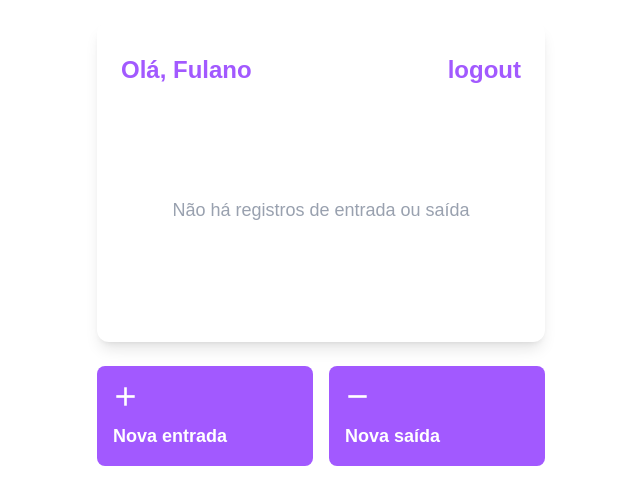
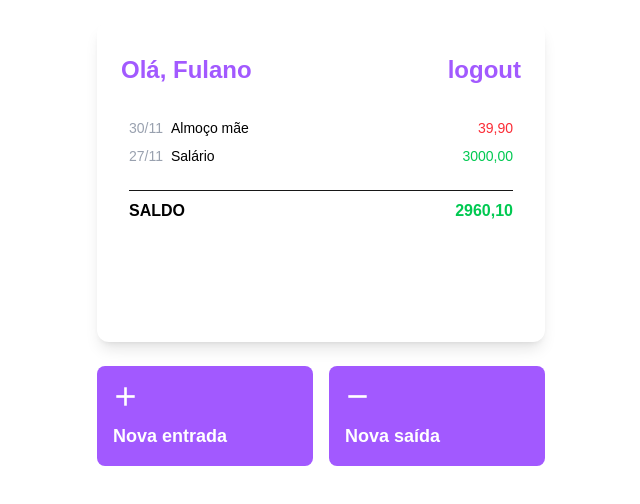
Before and after one commit to Lucas-Muto/MyWallet-FrontEnd, a Next.js app in the folder mywallet-frontend/: page /home in a window 1280 px wide. Shown: the part 156-660 px from the top of the page, without its empty margins (319-959 px from the left). Built offline with nearby package versions, Linux system fonts and the light colour scheme.

Commit message:
feat: exemplo de listagem de transações na Home com entrada, saída e saldo

```diff
--- a/mywallet-frontend/src/app/home/page.tsx
+++ b/mywallet-frontend/src/app/home/page.tsx
@@ -12,8 +12,21 @@ export default function Home() {
             <span className="material-symbols-outlined">logout</span>
           </button>
         </div>
-        <div className="flex-1 flex items-center justify-center min-h-[200px]">
-          <span className="text-gray-400 text-center text-lg">Não há registros de entrada ou saída</span>
+        <div className="flex-1 flex flex-col gap-2 min-h-[200px] bg-white rounded-lg p-2">
+          <div className="flex items-center justify-between text-gray-400 text-sm">
+            <span>30/11</span>
+            <span className="flex-1 ml-2 text-black">Almoço mãe</span>
+            <span className="text-red-500 font-medium ml-2">39,90</span>
+          </div>
+          <div className="flex items-center justify-between text-gray-400 text-sm">
+            <span>27/11</span>
+            <span className="flex-1 ml-2 text-black">Salário</span>
+            <span className="text-green-500 font-medium ml-2">3000,00</span>
+          </div>
+          <div className="flex items-center justify-between font-bold mt-4 border-t pt-2">
+            <span className="text-black">SALDO</span>
+            <span className="text-green-500">2960,10</span>
+          </div>
         </div>
       </div>
       <div className="flex gap-4 mt-6 w-full max-w-xs sm:max-w-md">
--- a/mywallet-frontend/src/app/nova-entrada/page.tsx
+++ b/mywallet-frontend/src/app/nova-entrada/page.tsx
@@ -14,7 +14,7 @@ export default function NovaEntrada() {
   return (
     <div className="min-h-screen flex flex-col items-center justify-center">
       <div className="bg-white w-full max-w-xs sm:max-w-md rounded-xl flex flex-col items-center py-12 px-6 shadow-lg">
-        <h2 className="text-[#8C11BE] text-2xl font-bold mb-8">Nova entrada</h2>
+        <h2 className="text-[#A259FF] text-2xl font-bold mb-8">Nova entrada</h2>
         <form onSubmit={handleSubmit} className="w-full flex flex-col gap-4">
           <input
             type="number"
@@ -36,7 +36,7 @@ export default function NovaEntrada() {
           />
           <button
             type="submit"
-            className="mt-2 bg-[#A259FF] text-white font-bold text-lg py-3 rounded-lg transition hover:bg-[#7c1fd1]"
+            className="mt-2 bg-[#A259FF] text-white font-bold text-lg py-3 rounded-lg transition hover:bg-[#A259FF]]"
           >
             Salvar entrada
           </button>
```
